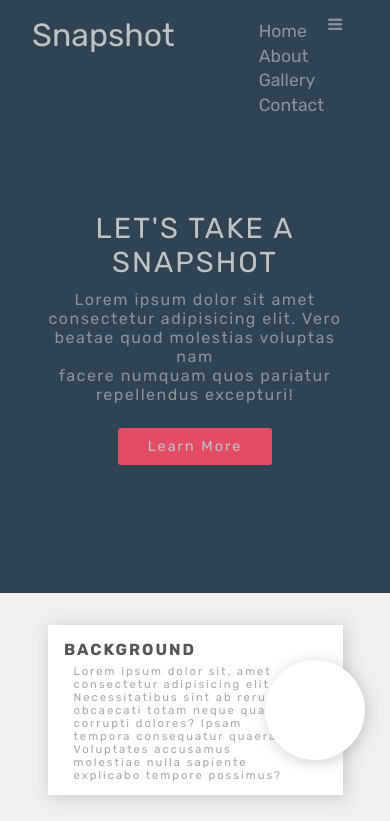
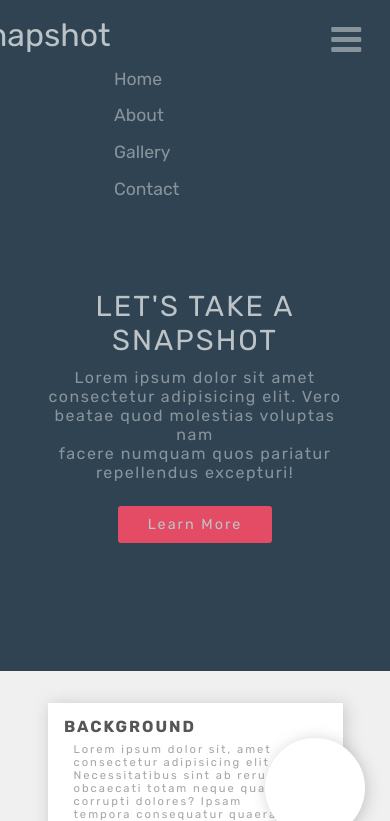
Before and after one commit to Rubylena/responsiveness, a plain HTML site: page index.html in a window 390 px wide. Both pictures are taken after a click on the link 335 px from the left and 35 px from the top of the page. Shown: the top 821 px of the page. Drawn offline with Linux system fonts and the light colour scheme.

Commit message:
responsive hamburger menu and nav bar added

```diff
--- a/script.js
+++ b/script.js
@@ -1,10 +1,10 @@
 function menuBar(){
   const bar = document.getElementById("nav-link");
+  const menu = document.querySelector("menu-bar");
   if (bar.className === "nav-links") {
-      bar.className += "menu-bar";
-
+    bar.className += menu;
   } else{
-      bar.className = "nav-links";
+    bar.className = "nav-links";
 
   }
 }
--- a/styles.css
+++ b/styles.css
@@ -351,31 +351,58 @@ div.footer h6 {
 }
 
 @media screen and (max-width: 768px) {
-    div.logo {
-        font-size: 2rem;
-        margin-left: -4rem;
+
+    div.nav-bar {
+        display: block;
+        position: relative;
+        overflow: hidden;
+        padding: 0;
     }
 
     ul.nav-links {
+        display: block;
         display: none;
     }
 
-    .menu-bar {
-        display: flex;
+   div.logo {
+        padding: 1rem 0 0.5rem 2rem;
+        font-size: 2rem;
+    }
+
+    .menu-bar{
+        display: block;
+        position: absolute;
+        right: 0;
+        top: 0;
         text-decoration: none;
         color: #88949B;
-        margin-right: -3rem;
+        font-size: 35px;
+        margin: 1.2rem 1rem;
+        padding: 0 0.8rem;
+    }
+
+    .menu-bar:hover{
+        color: #304353;
+        background-color: #88949B;
     }
 
     ul li {
-        margin: 0.5rem 0 0 13rem;
-        list-style: none;
+        margin: 0;
+        padding: 0 0 0.5rem 2rem;
         font-size: 1.1rem;
     }
-
-    ul li a:hover {
-        padding: 0.3rem;
-        border-radius: 5px;
+    ul li a{
+        display: block;
+    }
+    ul li a:hover{
+        color: #88949B;
+        background: #fff;
+        padding: 0;
+    }
+    ul li:hover {
+        background-color: #fff;
+        border-radius: 2px;
+        padding: 0.8rem 2rem;
     }
 
     div.hero-section {
```
